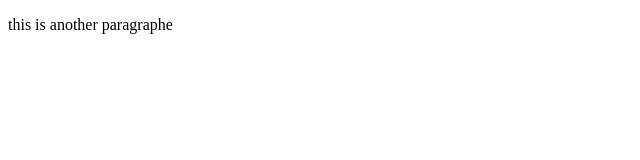
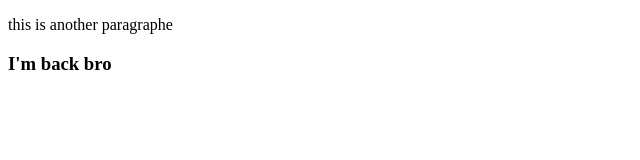
Before and after one commit to Elwahis11/learning-git, a plain HTML site: page index.html in a window 1280 px wide. Shown: the whole page, without its empty margins (0-640 px from the left). Drawn offline with Linux system fonts and the light colour scheme.

Commit message:
added another next time

```diff
--- a/index.html
+++ b/index.html
@@ -3,5 +3,6 @@
 <title>HTML Tutorial</title>
 <body>
  <p> this is another paragraphe </p>
+ <h3> I'm back bro</h3>
 </body>
 </html>
```
